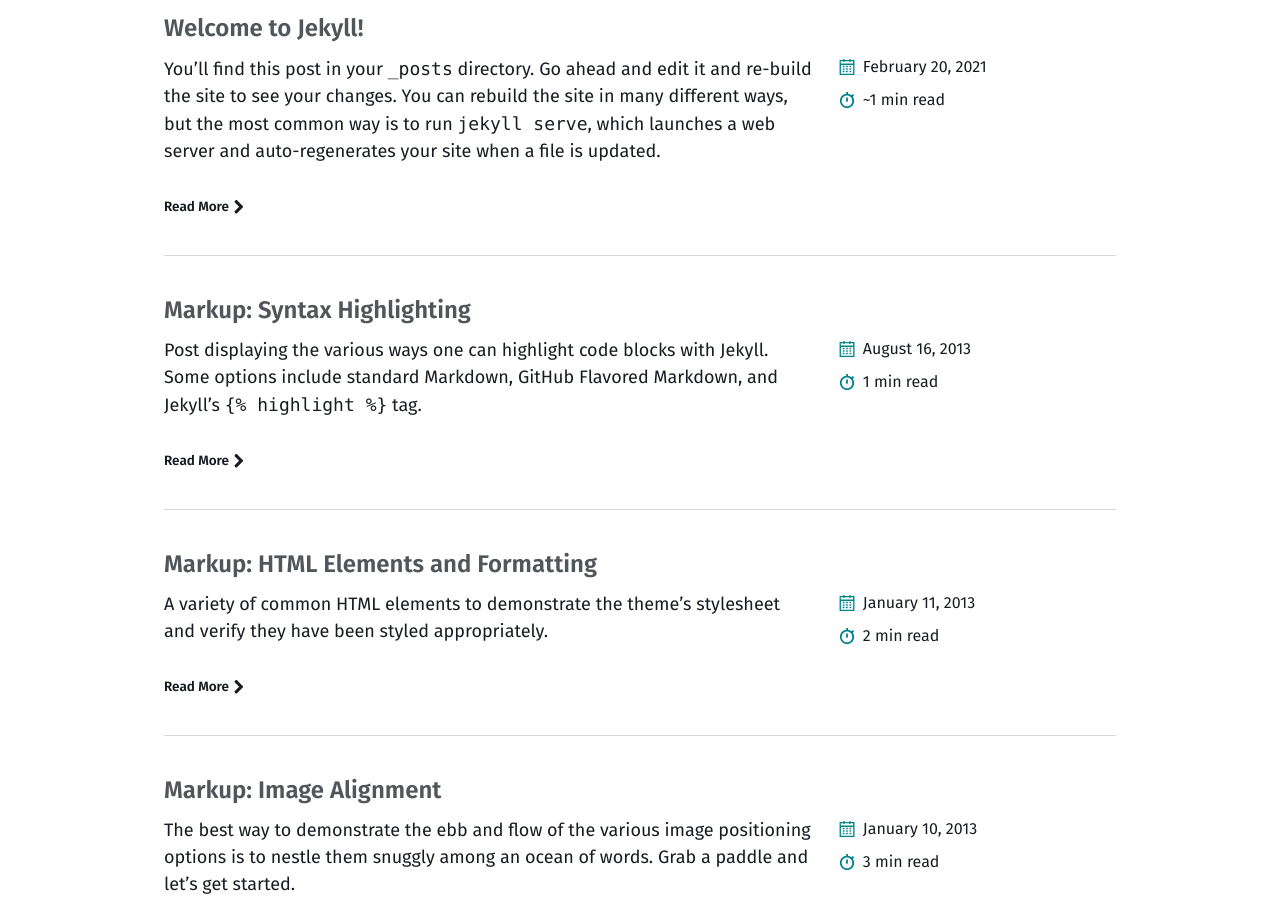
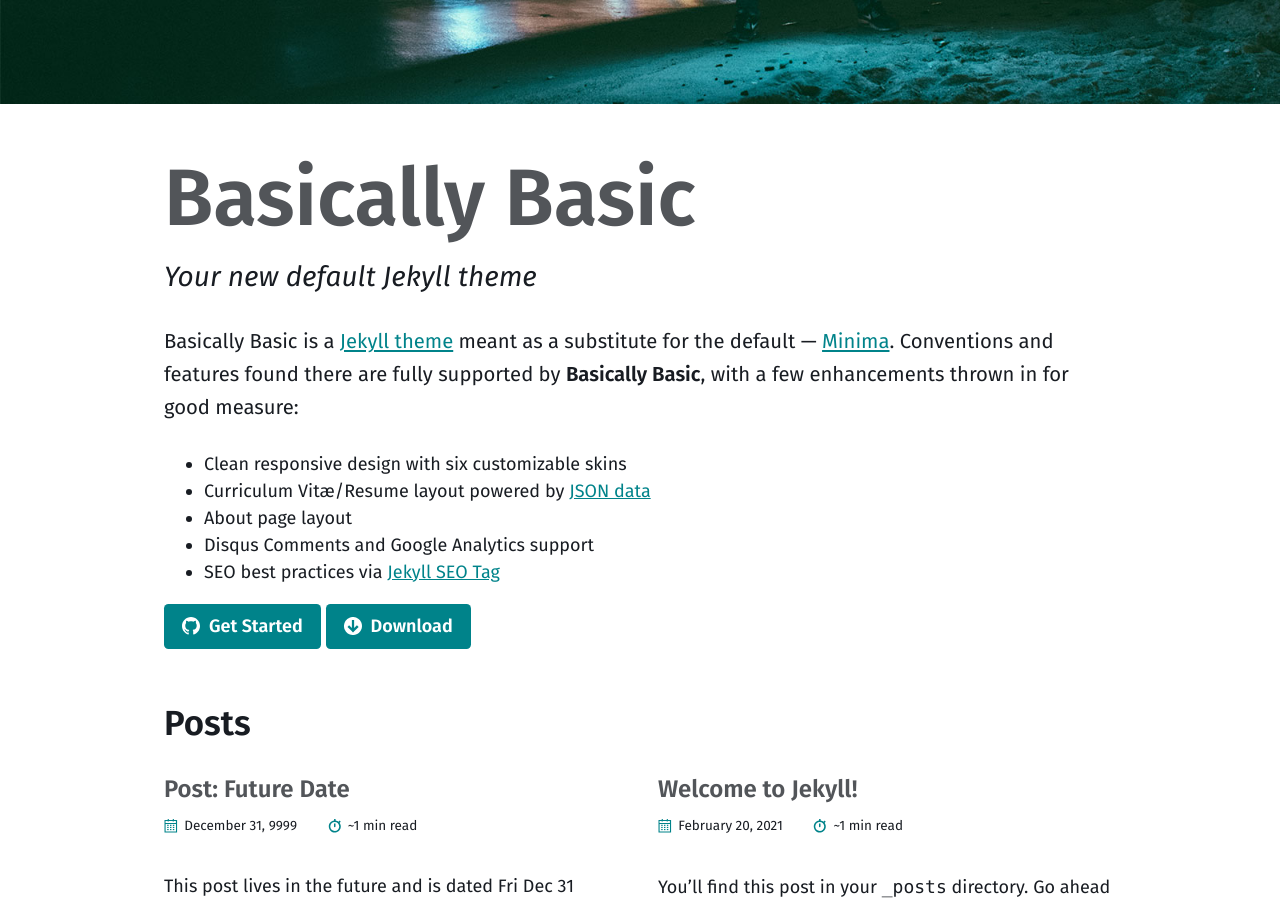
Before and after one commit to motilalmeher/motilalmeher.github.io, a Jekyll site: the page built from index.md, in a window 1280 px wide and 900 px high, scrolled down 589 px. Built offline with Jekyll 4.4.1, drawn with Linux system fonts in a browser that asks for light colours; the list of posts is cut into pages by our own code; comment, search, counter and statistics services are not loaded.

Commit message:
Update index.md

```diff
--- a/index.md
+++ b/index.md
@@ -1,3 +1,23 @@
 ---
 layout: home
+paginate: true
+entries_layout: grid
+alt_title: "Basically Basic"
+sub_title: "Your new default Jekyll theme"
+image: /assets/images/amine-ounnas-180287.jpg
+introduction: |
+  Basically Basic is a [Jekyll theme](https://jekyllrb.com/docs/themes/) meant as a substitute for the default --- [Minima](https://github.com/jekyll/minima). Conventions and features found there are fully supported by **Basically Basic**, with a few enhancements thrown in for good measure:
+
+  - Clean responsive design with six customizable skins
+  - Curriculum Vitæ/Resume layout powered by [JSON data](http://registry.jsonresume.org/)
+  - About page layout
+  - Disqus Comments and Google Analytics support
+  - SEO best practices via [Jekyll SEO Tag](https://github.com/jekyll/jekyll-seo-tag/)
+actions:
+  - label: "Get Started"
+    icon: github
+    url: "https://github.com/mmistakes/jekyll-theme-basically-basic"
+  - label: "Download"
+    icon: download
+    url: "https://github.com/mmistakes/jekyll-theme-basically-basic/archive/master.zip"
 ---
```
